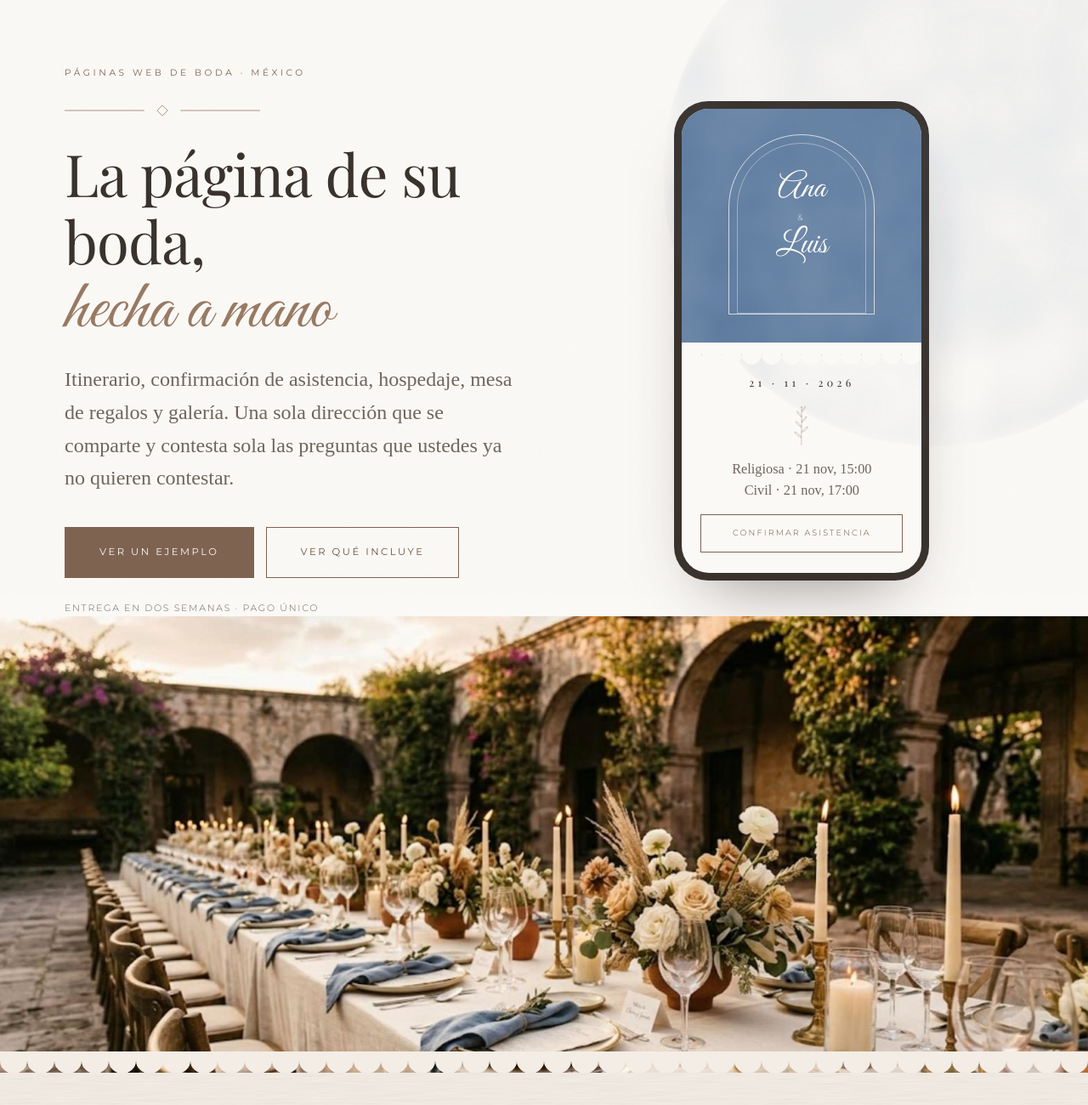
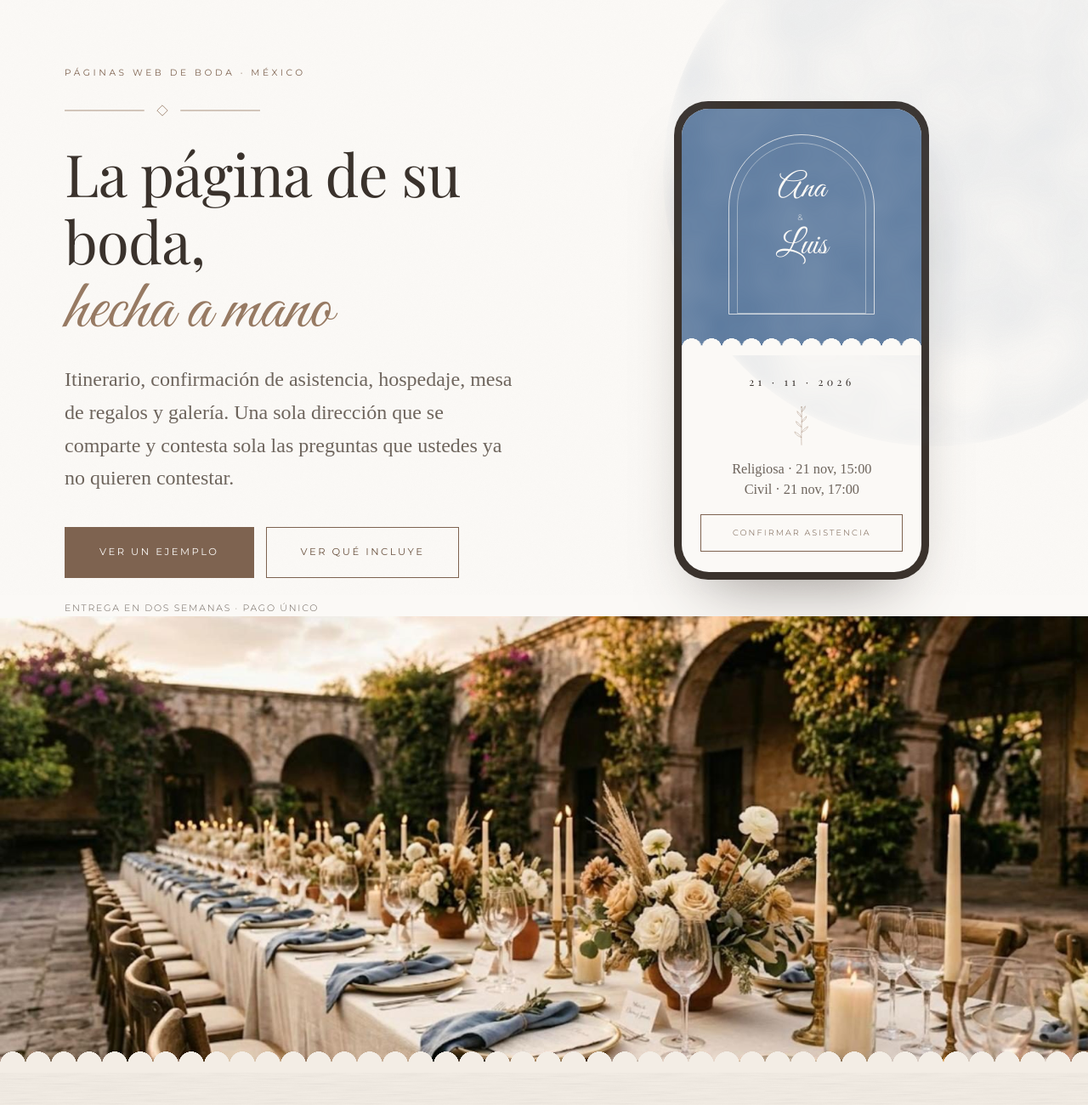
Before and after one commit to alatisnere/esnuestrodia, a website: page index.html in a window 1280 px wide. Shown: the part 100-1400 px from the top of the page at 85% size. Drawn offline with Linux system fonts and the light colour scheme.

Commit message:
Arregla el feston de los cortes de foto y de la tarjeta
El feston estaba al reves: una franja lisa de color encima con las medias lunas colgando hacia abajo. Esa franja no tocaba nada, quedaba flotando sobre la foto y separada de su propia seccion por una fila de cunas. Ahora el color sube desde la seccion y las lunas muerden hacia arriba.

Ademas era un SVG de 1200 unidades con preserveAspectRatio=none estirado al ancho de la ventana: en pantallas anchas cada luna se estiraba al doble sin ganar alto y los valles se afilaban hasta parecer picos. Se sustituye por un degradado que se repite cada 30px, asi la curva mide lo mismo a 390 que a 2543.

El feston de la tarjeta de invitacion tenia el mismo defecto y ademas quedaba dentro del cuerpo blanco, papel sobre papel, invisible. Ahora va pegado al fondo del arco.

```diff
--- a/index.html
+++ b/index.html
@@ -143,8 +143,15 @@ header{position:sticky;top:0;z-index:40;background:rgba(251,249,246,.9);
 .sc-names .n{font-family:Script,cursive;font-size:2.5rem;line-height:1}
 .sc-names .amp{font-family:UI,sans-serif;font-weight:300;font-size:.6rem;letter-spacing:.4em;
   margin:6px 0 4px;opacity:.85}
-.sc-scallop{margin-top:-15px;position:relative;z-index:2}
-.sc-body{padding:4px 22px 24px;text-align:center}
+/* El mismo festón de los cortes de foto, aquí mordiendo el arco de la portada.
+   Va pegado al fondo de .sc-top para que el papel del cuerpo suba de verdad
+   hasta el arco. Antes era un SVG suelto colocado ya dentro del cuerpo: papel
+   sobre papel, invisible, y encima no llegaba a tocar el azul. */
+.sc-top:after{content:"";position:absolute;left:0;right:0;bottom:0;height:20px;
+  background:
+    radial-gradient(50% 100% at 50% 100%,var(--papel) 98%,transparent 100%) 0 0/calc(100%/12) 11px repeat-x,
+    linear-gradient(var(--papel),var(--papel)) 0 10px/100% 10px no-repeat}
+.sc-body{padding:14px 22px 24px;text-align:center}
 .sc-date{font-family:Display,serif;font-size:.78rem;letter-spacing:.34em;margin-top:6px}
 .sc-ram{width:34px;margin:14px auto}
 .sc-line{font-family:Serif,serif;font-size:1.02rem;line-height:1.5;color:var(--suave)}
@@ -239,8 +246,23 @@ footer{padding:52px 0;border-top:1px solid var(--linea)}
 /* ---------- fotografía ---------- */
 .foto-break{position:relative;line-height:0;overflow:hidden}
 .foto-break > img{width:100%;height:clamp(300px,42vw,540px);object-fit:cover}
-.foto-break .scal{position:absolute;left:0;right:0;bottom:-1px;line-height:0}
-.foto-break .scal img{width:100%;height:26px}
+/* Festón: el borde de arriba de la sección mordiendo la foto.
+   Dos cosas que antes estaban mal y conviene no repetir.
+   1. Las medias lunas apuntaban hacia ABAJO, con una franja de color lisa
+      encima. Esa franja no tocaba nada: quedaba flotando sobre la foto,
+      separada de su propia sección por una fila de cuñas. Ahora el color sube
+      desde abajo —es la sección, continua— y son las lunas las que muerden
+      hacia arriba.
+   2. Era un SVG de 1200 unidades con preserveAspectRatio="none" estirado al
+      ancho de la ventana: en una pantalla de 2500px cada luna se estiraba al
+      doble de ancho sin ganar nada de alto y los valles se afilaban hasta
+      parecer picos. Con background-repeat la curva mide siempre lo mismo. */
+.foto-break .scal{position:absolute;left:0;right:0;bottom:-1px;height:26px;
+  background:
+    radial-gradient(circle 15px at 15px 100%,var(--festo) 98%,transparent 100%) 0 0/30px 15px repeat-x,
+    linear-gradient(var(--festo),var(--festo)) 0 14px/100% 12px no-repeat}
+.scal-lino{--festo:var(--lino)}
+.scal-arena{--festo:var(--arena)}
 
 .arco-bloque{display:grid;grid-template-columns:auto 1fr;gap:clamp(34px,6vw,84px);
   align-items:center;max-width:960px;margin:0 auto}
@@ -377,9 +399,6 @@ footer{padding:52px 0;border-top:1px solid var(--linea)}
               <div class="n">Luis</div>
             </div>
           </div>
-          <div class="sc-scallop">
-            <img src="/img/festoneado-papel-sm.svg" alt="" width="300" height="26" style="width:100%;height:26px">
-          </div>
           <div class="sc-body">
             <div class="sc-date">21 · 11 · 2026</div>
             <img class="sc-ram" src="/img/ramita-tan.svg" alt="" width="34" height="52">
@@ -394,9 +413,7 @@ footer{padding:52px 0;border-top:1px solid var(--linea)}
 
 <div class="foto-break">
   <img src="/img/foto-banquete.jpg" alt="Mesa larga de banquete en el patio de una hacienda, a la hora dorada" width="1568" height="749" loading="lazy" decoding="async">
-  <div class="scal" aria-hidden="true">
-    <img src="/img/festoneado-lino.svg" alt="" width="1200" height="26">
-  </div>
+  <div class="scal scal-lino" aria-hidden="true"></div>
 </div>
 
 <section class="lino" id="incluye">
@@ -551,9 +568,7 @@ footer{padding:52px 0;border-top:1px solid var(--linea)}
 
 <div class="foto-break">
   <img src="/img/foto-pareja.jpg" alt="Una pareja de novios caminando de espaldas por el patio de una hacienda al atardecer" width="1568" height="749" loading="lazy" decoding="async">
-  <div class="scal" aria-hidden="true">
-    <img src="/img/festoneado-arena.svg" alt="" width="1200" height="26">
-  </div>
+  <div class="scal scal-arena" aria-hidden="true"></div>
 </div>
 
 <section class="precio" id="precio">
```
